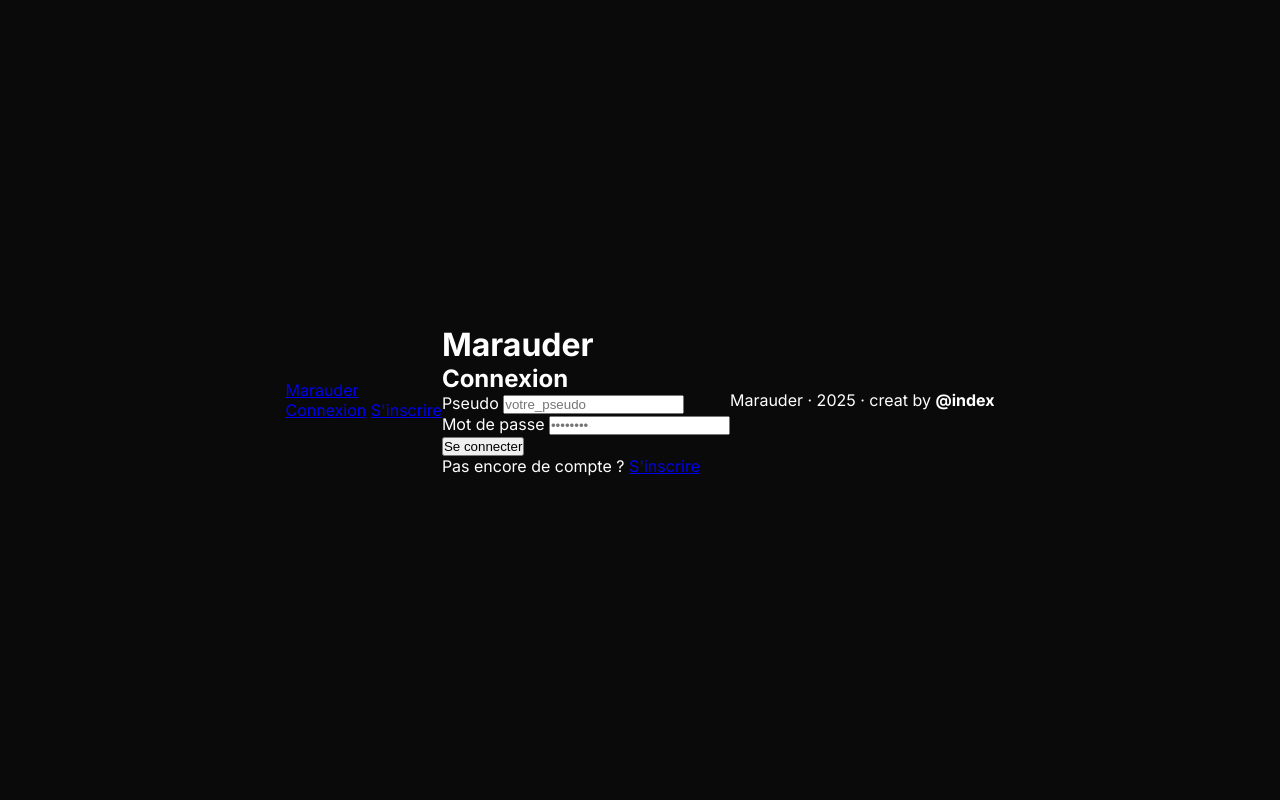
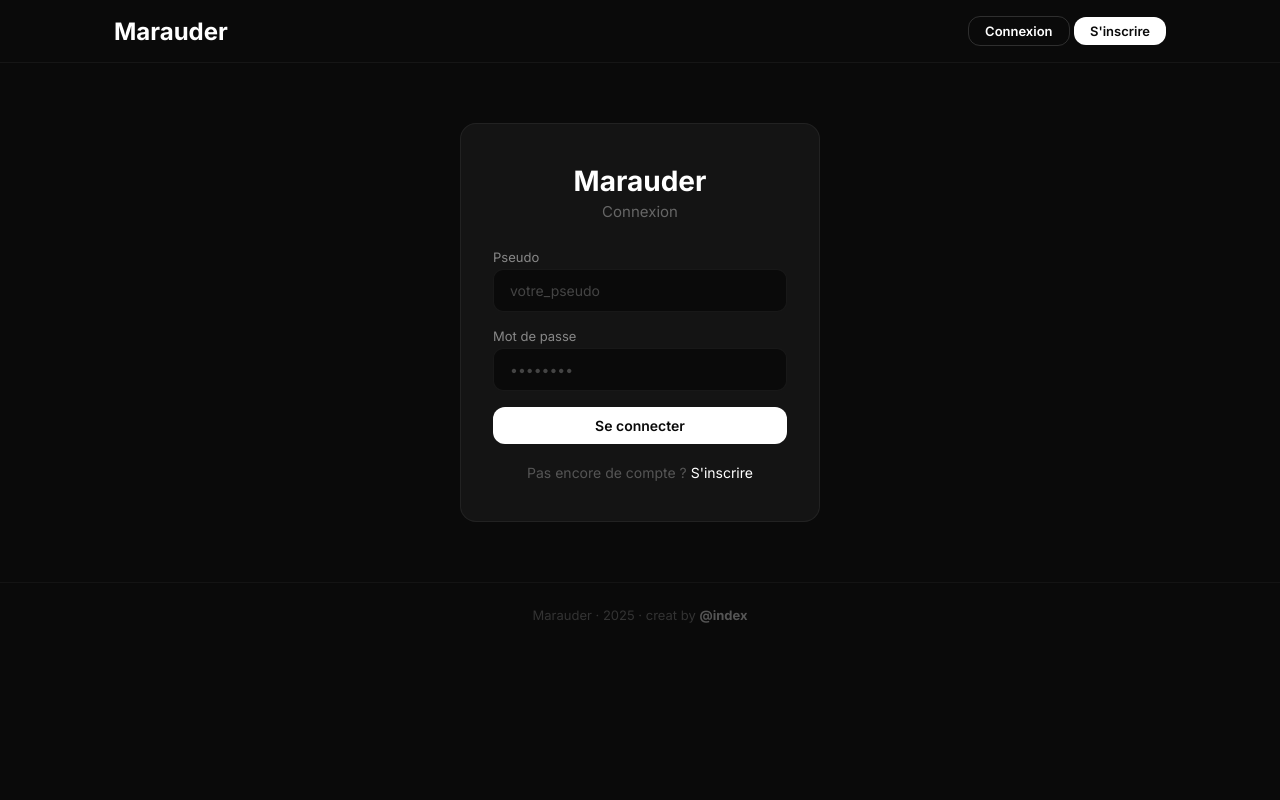
Before and after one commit to Xtracker2232/Marauder, a Flask app: page /login in a window 1280 px wide. Run offline with Flask 3, Linux system fonts and the light colour scheme.

Commit message:
Fix login design

```diff
--- a/static/style.css
+++ b/static/style.css
@@ -1,5 +1,5 @@
 /* ============================================
-   MARAUDER - PAGE D'ACCUEIL
+   MARAUDER - STYLE COMPLET
    ============================================ */
 
 * {
@@ -13,186 +13,255 @@ body {
     background: #0a0a0a;
     color: #ffffff;
     min-height: 100vh;
-    display: flex;
-    align-items: center;
-    justify-content: center;
-    overflow: hidden;
 }
 
-/* ─── BADGE ──────────────────────────────────── */
-.badge-container {
-    position: fixed;
-    top: 24px;
-    left: 50%;
-    transform: translateX(-50%);
+/* ─── CONTAINER ─────────────────────────────── */
+.container {
+    max-width: 1100px;
+    margin: 0 auto;
+    padding: 0 24px;
+}
+
+/* ─── HEADER ────────────────────────────────── */
+.header {
+    background: rgba(10, 10, 10, 0.95);
+    border-bottom: 1px solid rgba(255, 255, 255, 0.05);
+    padding: 16px 0;
+    position: sticky;
+    top: 0;
     z-index: 100;
 }
 
-.badge {
-    background: rgba(255, 255, 255, 0.04);
-    border: 1px solid rgba(255, 255, 255, 0.06);
-    padding: 8px 20px;
-    border-radius: 30px;
-    font-size: 13px;
-    font-weight: 500;
-    color: #888;
-    letter-spacing: 0.3px;
-    backdrop-filter: blur(10px);
+.header-content {
+    display: flex;
+    justify-content: space-between;
+    align-items: center;
 }
 
-/* ─── HERO ───────────────────────────────────── */
-.hero {
-    display: flex;
-    align-items: center;
-    justify-content: center;
-    min-height: 100vh;
-    padding: 20px;
+.logo {
+    font-size: 24px;
+    font-weight: 700;
+    color: #ffffff;
+    text-decoration: none;
 }
 
-.hero-content {
-    text-align: center;
-    max-width: 800px;
-    padding: 20px;
-}
-
-/* ─── TITRE ──────────────────────────────────── */
-.hero-title {
-    font-size: 80px;
-    font-weight: 900;
-    letter-spacing: -3px;
-    color: #ffffff;
-    margin-bottom: 16px;
-    line-height: 1.1;
-    text-shadow: 0 0 60px rgba(255, 255, 255, 0.03);
-}
-
-/* ─── TEXTE ANIMÉ ───────────────────────────── */
-.hero-text-container {
-    min-height: 60px;
-    display: flex;
-    align-items: center;
-    justify-content: center;
-}
-
-.hero-text {
-    font-size: 22px;
-    font-weight: 400;
-    color: #666;
-    letter-spacing: 0.5px;
-    min-height: 40px;
-    border-right: 2px solid rgba(255, 255, 255, 0.15);
-    padding-right: 8px;
-    display: inline-block;
+.logo:hover {
+    color: #ff4444;
 }
 
 /* ─── BOUTONS ────────────────────────────────── */
-.hero-buttons {
-    display: flex;
-    gap: 16px;
-    justify-content: center;
-    margin-top: 32px;
-    flex-wrap: wrap;
+.btn {
+    display: inline-block;
+    padding: 10px 24px;
+    border: none;
+    border-radius: 12px;
+    font-family: 'Inter', sans-serif;
+    font-size: 14px;
+    font-weight: 600;
+    cursor: pointer;
+    transition: all 0.3s ease;
+    text-decoration: none;
+    text-align: center;
 }
 
-.btn-hero {
-    display: inline-block;
-    padding: 16px 48px;
+.btn-primary {
     background: #ffffff;
     color: #0a0a0a;
-    border: none;
-    border-radius: 12px;
-    font-size: 16px;
-    font-weight: 600;
-    text-decoration: none;
-    cursor: pointer;
-    transition: all 0.4s cubic-bezier(0.25, 0.46, 0.45, 0.94);
-    box-shadow: 0 0 0 0 rgba(255, 255, 255, 0);
 }
 
-.btn-hero:hover {
-    transform: translateY(-4px);
-    box-shadow: 0 20px 60px rgba(255, 255, 255, 0.15);
-    background: #ffffff;
+.btn-primary:hover {
+    box-shadow: 0 0 30px rgba(255, 255, 255, 0.15);
+    transform: translateY(-2px);
 }
 
-.btn-hero:active {
-    transform: translateY(0px);
+.btn-outline {
+    background: transparent;
+    color: #ffffff;
+    border: 1px solid rgba(255, 255, 255, 0.15);
 }
 
-.btn-discord {
-    display: inline-block;
-    padding: 16px 36px;
-    background: transparent;
-    color: #ffffff;
-    border: 1px solid rgba(255, 255, 255, 0.12);
-    border-radius: 12px;
-    font-size: 16px;
-    font-weight: 500;
-    text-decoration: none;
-    cursor: pointer;
-    transition: all 0.3s ease;
+.btn-outline:hover {
+    background: rgba(255, 255, 255, 0.05);
+    border-color: rgba(255, 255, 255, 0.3);
 }
 
-.btn-discord:hover {
-    background: rgba(255, 255, 255, 0.04);
-    border-color: rgba(255, 255, 255, 0.25);
-    transform: translateY(-2px);
+.btn-block {
+    width: 100%;
+}
+
+.btn-sm {
+    padding: 6px 16px;
+    font-size: 13px;
+}
+
+/* ─── AUTH PAGES ────────────────────────────── */
+.auth-container {
+    max-width: 400px;
+    margin: 60px auto;
+    padding: 0 20px;
+}
+
+.auth-card {
+    background: #141414;
+    border-radius: 16px;
+    padding: 40px 32px;
+    border: 1px solid rgba(255, 255, 255, 0.06);
+}
+
+.auth-card h1 {
+    font-size: 28px;
+    font-weight: 700;
+    text-align: center;
+    margin-bottom: 4px;
+}
+
+.auth-card h2 {
+    font-size: 15px;
+    font-weight: 400;
+    color: #666;
+    text-align: center;
+    margin-bottom: 28px;
+}
+
+.form-group {
+    margin-bottom: 16px;
+}
+
+.form-group label {
+    display: block;
+    font-size: 13px;
+    color: #888;
+    margin-bottom: 4px;
+}
+
+.input {
+    width: 100%;
+    padding: 12px 16px;
+    background: #0a0a0a;
+    border: 1px solid rgba(255, 255, 255, 0.06);
+    border-radius: 10px;
+    font-family: 'Inter', sans-serif;
+    font-size: 14px;
+    color: #fff;
+    outline: none;
+    transition: border-color 0.3s;
+}
+
+.input:focus {
+    border-color: #fff;
+}
+
+.input::placeholder {
+    color: #444;
+}
+
+.auth-link {
+    text-align: center;
+    margin-top: 20px;
+    font-size: 14px;
+    color: #555;
+}
+
+.auth-link a {
+    color: #fff;
+    text-decoration: none;
+}
+
+.auth-link a:hover {
+    text-decoration: underline;
+}
+
+/* ─── ALERTS ────────────────────────────────── */
+.alert {
+    padding: 12px 16px;
+    border-radius: 10px;
+    margin: 16px 0;
+    font-size: 14px;
+}
+
+.alert-success {
+    background: rgba(255, 255, 255, 0.05);
+    color: #fff;
+    border: 1px solid rgba(255, 255, 255, 0.06);
+}
+
+.alert-error {
+    background: rgba(255, 0, 0, 0.05);
+    color: #ff4444;
+    border: 1px solid rgba(255, 0, 0, 0.1);
+}
+
+/* ─── DASHBOARD ─────────────────────────────── */
+.dashboard-container {
+    padding: 40px 20px;
+    max-width: 900px;
+    margin: 0 auto;
+}
+
+.dashboard-title {
+    font-size: 32px;
+    font-weight: 700;
+    margin-bottom: 4px;
+}
+
+.dashboard-subtitle {
+    color: #666;
+    font-size: 15px;
+    margin-bottom: 32px;
+}
+
+.dashboard-grid {
+    display: grid;
+    grid-template-columns: repeat(3, 1fr);
+    gap: 20px;
+}
+
+.dash-card {
+    background: #141414;
+    border-radius: 16px;
+    padding: 24px;
+    border: 1px solid rgba(255, 255, 255, 0.06);
+}
+
+.dash-card h3 {
+    font-size: 17px;
+    font-weight: 600;
+    margin-bottom: 8px;
+}
+
+.dash-card p {
+    color: #888;
+    font-size: 14px;
+}
+
+/* ─── FOOTER ────────────────────────────────── */
+.footer {
+    background: #0a0a0a;
+    border-top: 1px solid rgba(255, 255, 255, 0.04);
+    padding: 24px 0;
+    text-align: center;
+    margin-top: 40px;
+}
+
+.footer p {
+    color: #333;
+    font-size: 13px;
+}
+
+.footer strong {
+    color: #555;
 }
 
 /* ─── RESPONSIVE ────────────────────────────── */
 @media (max-width: 768px) {
-    .hero-title {
-        font-size: 48px;
-        letter-spacing: -1px;
+    .dashboard-grid {
+        grid-template-columns: 1fr;
     }
-
-    .hero-text {
-        font-size: 17px;
+    .header-content {
+        flex-direction: column;
+        gap: 12px;
     }
-
-    .btn-hero {
-        padding: 14px 32px;
-        font-size: 14px;
-    }
-
-    .btn-discord {
-        padding: 14px 28px;
-        font-size: 14px;
-    }
-
-    .badge {
-        font-size: 11px;
-        padding: 6px 14px;
+    .auth-card {
+        padding: 32px 20px;
     }
 }
-
-@media (max-width: 480px) {
-    .hero-title {
-        font-size: 36px;
-    }
-
-    .hero-text {
-        font-size: 15px;
-        min-height: 30px;
-    }
-
-    .hero-buttons {
-        flex-direction: column;
-        align-items: center;
-        gap: 12px;
-    }
-
-    .btn-hero {
-        width: 100%;
-        max-width: 280px;
-        text-align: center;
-        padding: 14px 20px;
-    }
-
-    .btn-discord {
-        width: 100%;
-        max-width: 280px;
-        text-align: center;
-        padding: 14px 20px;
-    }
-}
--- a/templates/base.html
+++ b/templates/base.html
@@ -17,11 +17,11 @@
                 <a href="/" class="logo">Marauder</a>
                 <nav>
                     {% if current_user.is_authenticated %}
-                        <a href="/dashboard" class="btn btn-outline">Dashboard</a>
-                        <a href="/logout" class="btn btn-outline">Déconnexion</a>
+                        <a href="/dashboard" class="btn btn-outline btn-sm">Dashboard</a>
+                        <a href="/logout" class="btn btn-outline btn-sm">Déconnexion</a>
                     {% else %}
-                        <a href="/login" class="btn btn-outline">Connexion</a>
-                        <a href="/register" class="btn btn-primary">S'inscrire</a>
+                        <a href="/login" class="btn btn-outline btn-sm">Connexion</a>
+                        <a href="/register" class="btn btn-primary btn-sm">S'inscrire</a>
                     {% endif %}
                 </nav>
             </div>
--- a/templates/login.html
+++ b/templates/login.html
@@ -3,11 +3,13 @@
 {% block title %}Connexion{% endblock %}
 
 {% block content %}
+
 <div class="auth-container">
     <div class="auth-card">
         <h1>Marauder</h1>
         <h2>Connexion</h2>
-        <form method="POST">
+
+        <form method="POST" action="{{ url_for('login') }}">
             <div class="form-group">
                 <label>Pseudo</label>
                 <input type="text" name="username" class="input" placeholder="votre_pseudo" required>
@@ -18,7 +20,11 @@
             </div>
             <button type="submit" class="btn btn-primary btn-block">Se connecter</button>
         </form>
-        <p class="auth-link">Pas encore de compte ? <a href="{{ url_for('register') }}">S'inscrire</a></p>
+
+        <p class="auth-link">
+            Pas encore de compte ? <a href="{{ url_for('register') }}">S'inscrire</a>
+        </p>
     </div>
 </div>
+
 {% endblock %}
```
Also changed, not shown: templates/register.html (+8 -2 lines).
